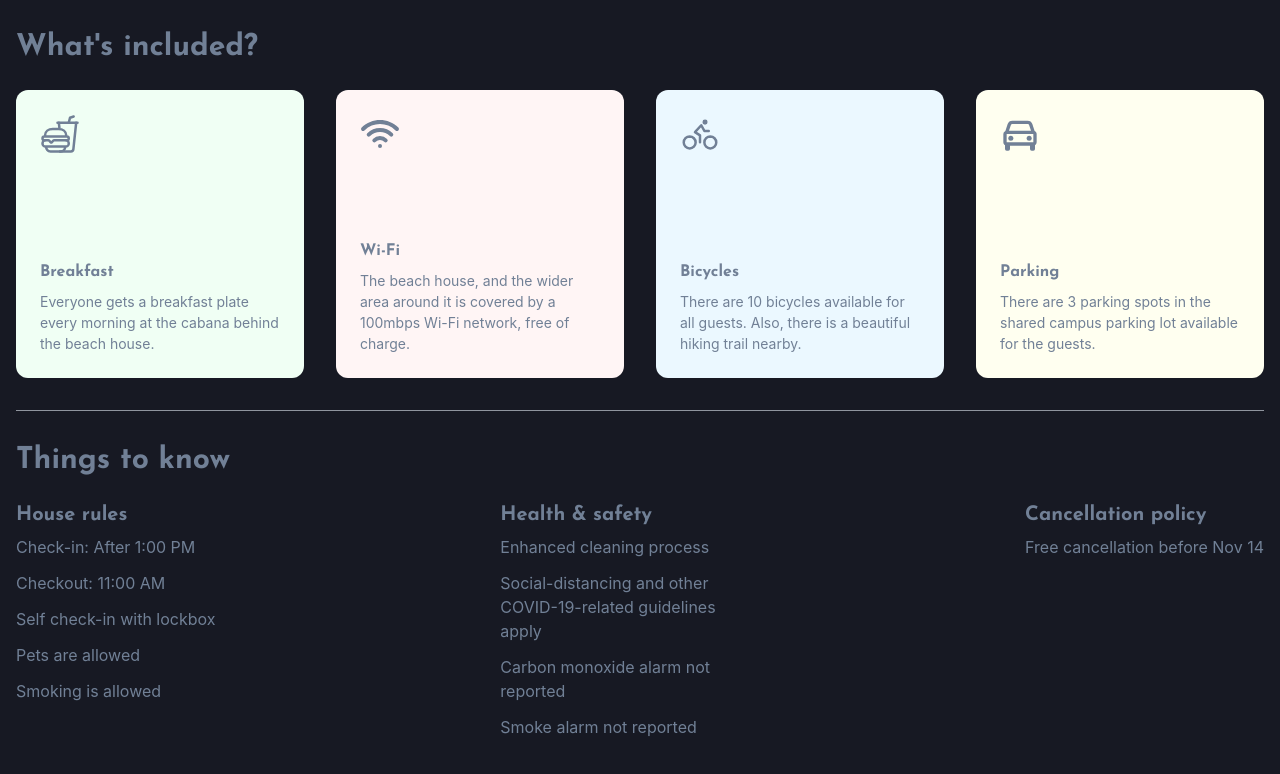
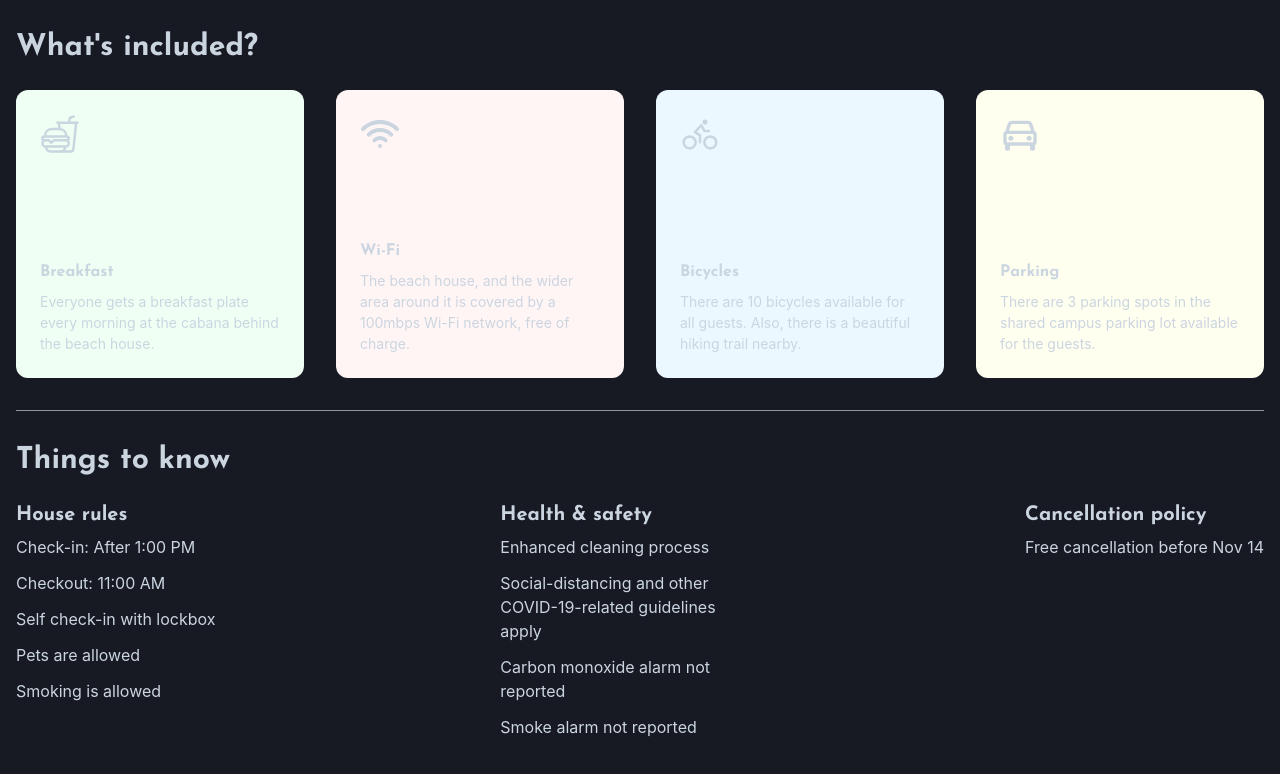
Before and after one commit to mdato/ushuaia1, a Next.js app: page / in a window 1280 px wide. Shown: the part 1794-2568 px from the top of the page. Built offline with nearby package versions, Linux system fonts and the light colour scheme.

Commit message:
Update index.ts

```diff
--- a/src/theme/index.ts
+++ b/src/theme/index.ts
@@ -5,7 +5,7 @@ const theme = extendTheme({
   styles: {
     global: {
       "html, body": {
-        color: "gray.500",
+        color: "gray.300",
         background: "gray.900",
       },
     },
```
